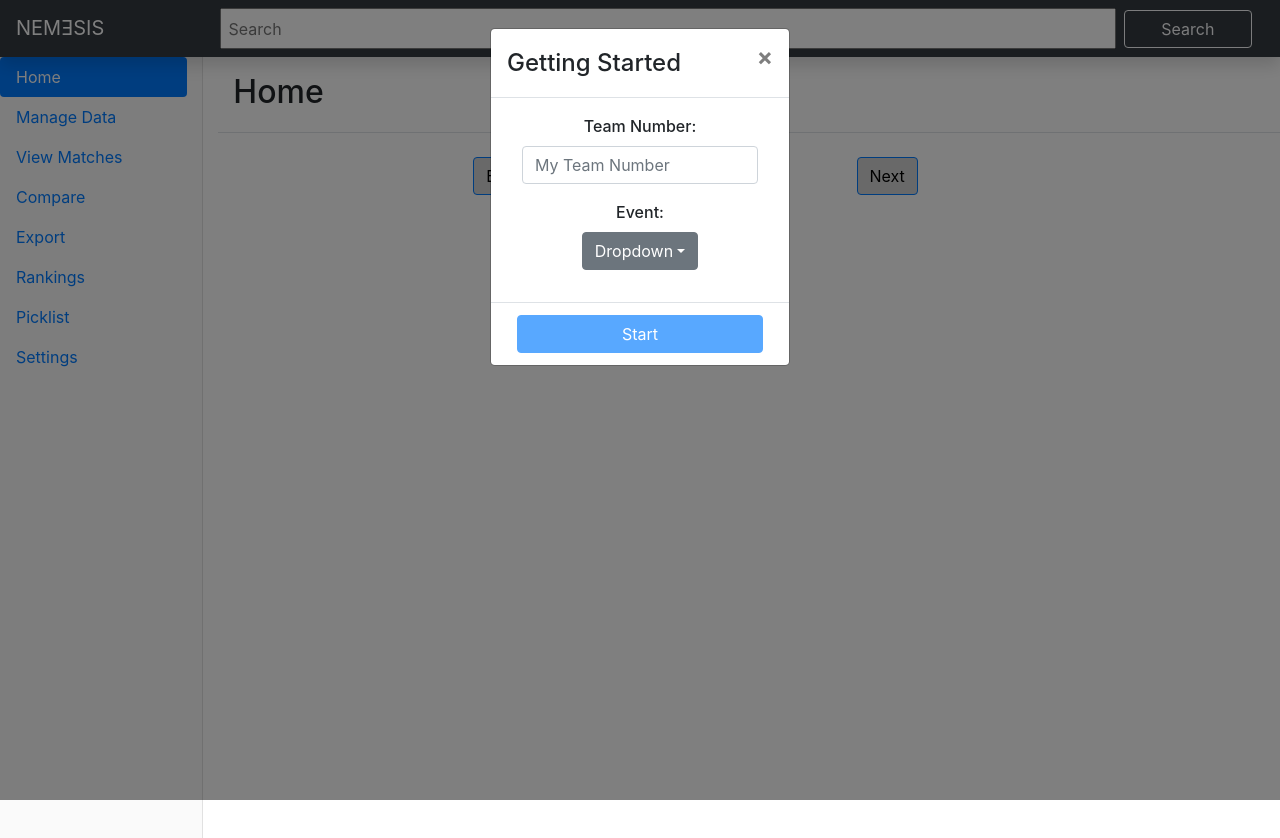
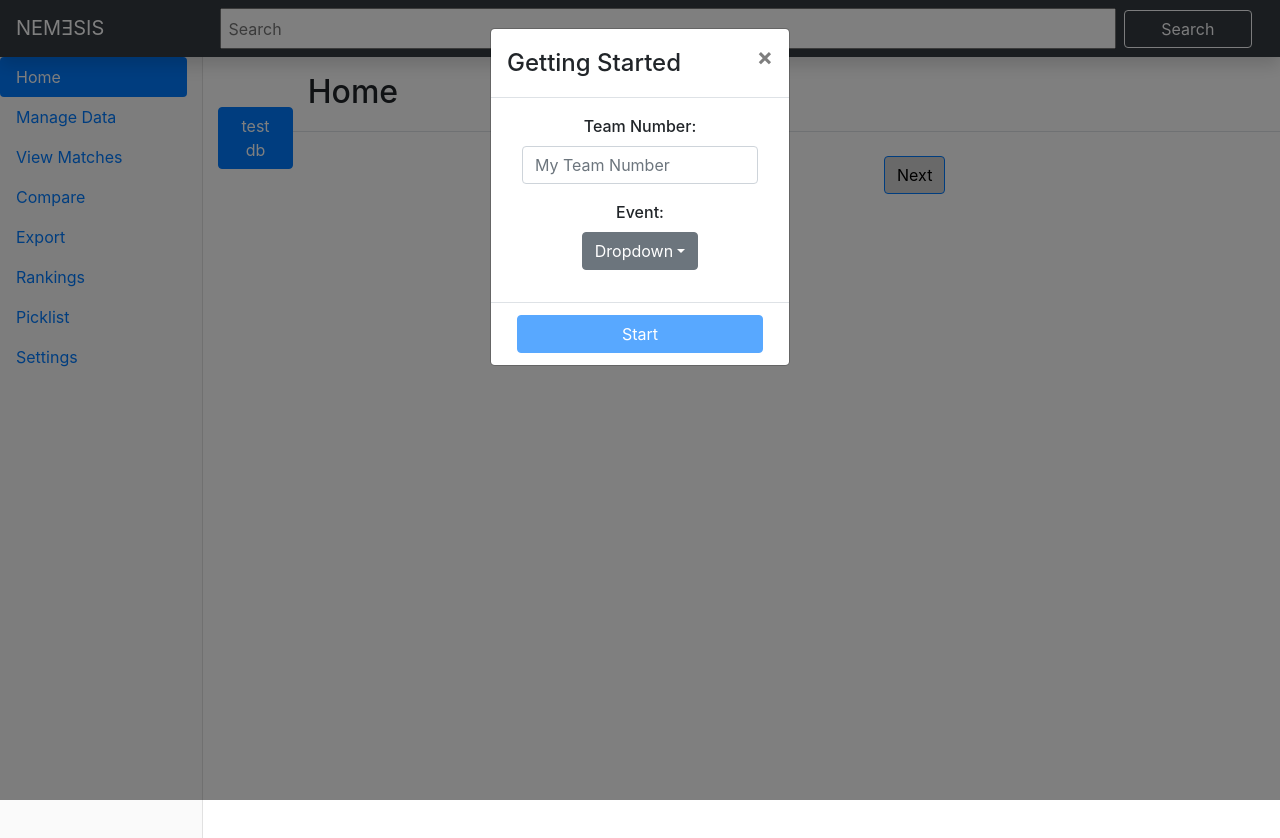
Before and after one commit to codejvn/MasterScout, a React (Create React App) app: page / in a window 1280 px wide. Both pictures are taken after a click on the button "Start Scouting". Shown: the top 838 px of the page. Built offline with nearby package versions, Linux system fonts and the light colour scheme.

Commit message:
established comms with db

```diff
--- a/src/Components/Layout/Home.js
+++ b/src/Components/Layout/Home.js
@@ -9,6 +9,8 @@ import AnalyzedTable from "./ManageDataTabs/AnalyzedTable";
 import { GetStartedPopup } from "../GetStartedPopup";
 import { connect } from "react-redux";
 import Table from "react-bootstrap/Table";
+import axios from "axios";
+import Button from "react-bootstrap/Button";
 
 let tba;
 let matches;
@@ -49,12 +51,18 @@ export class Home extends Component {
     return teams;
   };
 
+  setTeama = async () => {
+    const res =  await axios.post('https://jsonbox.io/box_27ac3dacb977a1e82148/data', {text: "hello"});
+    console.log(res);
+  }
+
   render() {
     tba = this.props.thebluealliance;
     matches = this.props.matches;
     data = this.props.dataReducer;
     return (
       <div className="d-flex justify-content-between flex-wrap flex-md-nowrap align-items-center pt-3 pb-2 mb-3 ">
+        <Button onClick={() => {this.setTeama()}}>test db</Button>
         <Container>
           <Row className="border-bottom">
             <Col>
```
Also changed, not shown: public/dbTesting/formatTest.json (added, +8 -0 lines).
